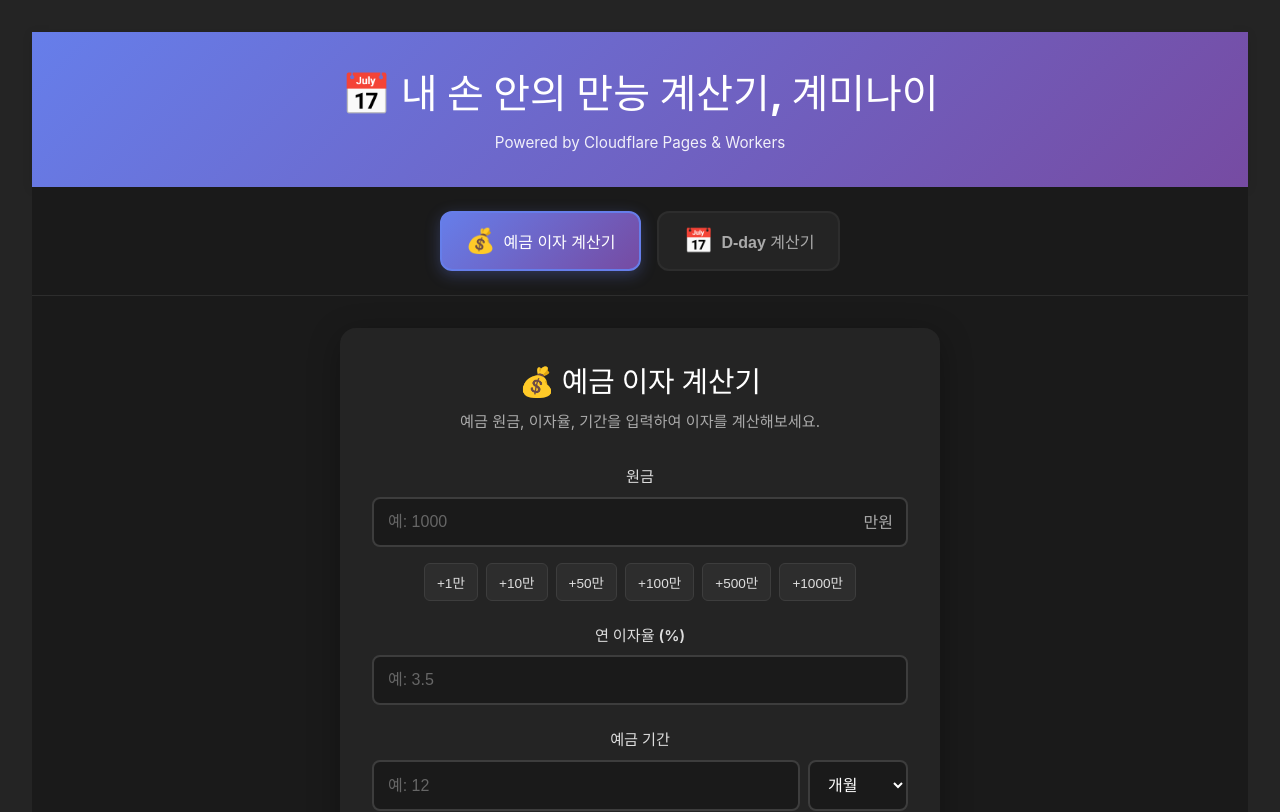
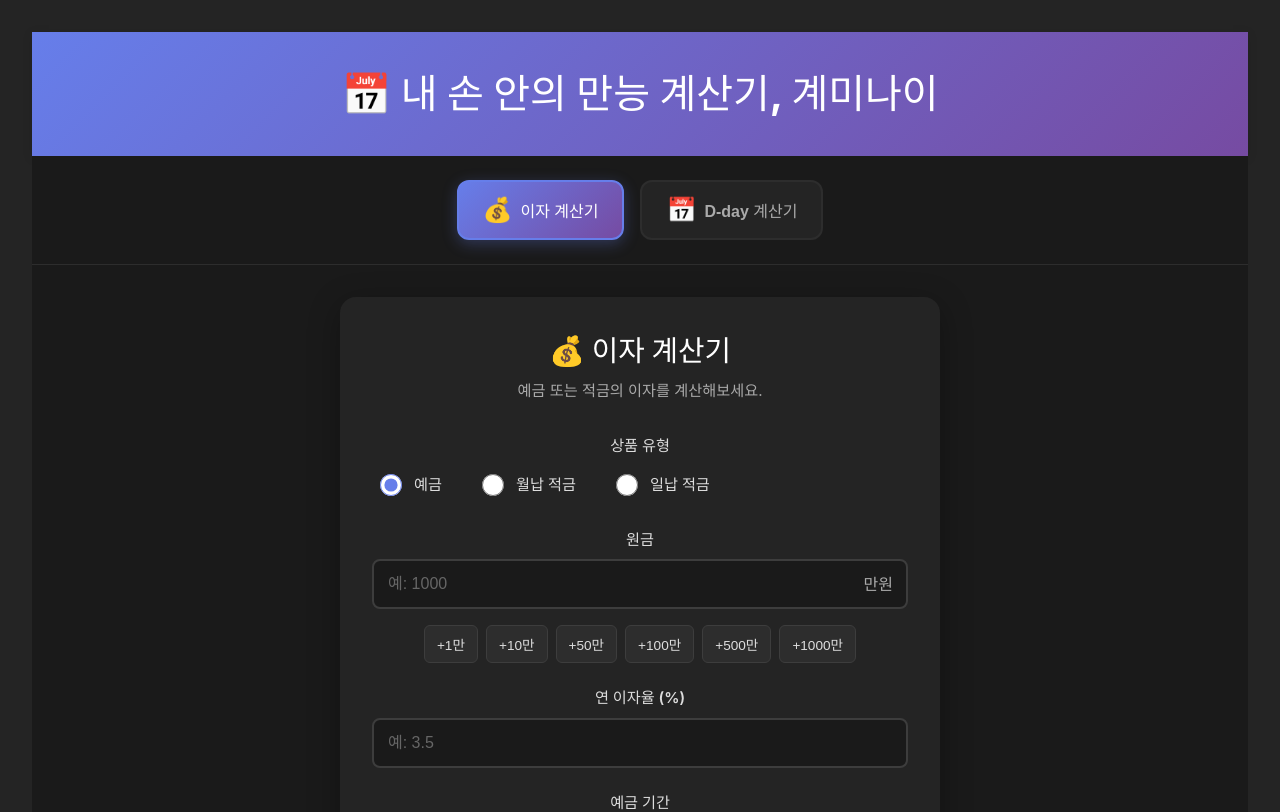
Before and after one commit to sr-josh/malgn-vibe, a React (Vite) app in the folder frontend/: page / in a window 1280 px wide. Shown: the top 812 px of the page. Built offline with nearby package versions, Linux system fonts and the light colour scheme.

Commit message:
월, 일납 적금 추가

```diff
--- a/frontend/src/App.jsx
+++ b/frontend/src/App.jsx
@@ -7,7 +7,7 @@ function App() {
   const [activeTab, setActiveTab] = useState('interest')
 
   const calculators = [
-    { id: 'interest', name: '예금 이자 계산기', icon: '💰' },
+    { id: 'interest', name: '이자 계산기', icon: '💰' },
     { id: 'dday', name: 'D-day 계산기', icon: '📅' },
   ]
 
@@ -26,7 +26,6 @@ function App() {
     <div className="app-container">
       <header className="app-header">
         <h1>📅 내 손 안의 만능 계산기, 계미나이</h1>
-        <p>Powered by Cloudflare Pages & Workers</p>
       </header>
 
       <nav className="calculator-tabs">
@@ -47,7 +46,8 @@ function App() {
       </main>
 
       <footer className="app-footer">
-        <p>Made with ❤️ using Cloudflare</p>
+        <p>Made by josh</p>
+        <p>Powered by Cloudflare Pages & Workers</p>
       </footer>
     </div>
   )
--- a/frontend/src/components/InterestCalculator.jsx
+++ b/frontend/src/components/InterestCalculator.jsx
@@ -2,6 +2,7 @@ import { useState } from 'react'
 import './Calculator.css'
 
 function InterestCalculator() {
+  const [depositType, setDepositType] = useState('deposit') // 'deposit', 'savings', or 'dailySavings'
   const [principal, setPrincipal] = useState('')
   const [rate, setRate] = useState('')
   const [period, setPeriod] = useState('')
@@ -15,7 +16,16 @@ function InterestCalculator() {
 
     const p = parseFloat(principal) * 10000  // 만원 단위를 원으로 변환
     const r = parseFloat(rate) / 100
-    const t = periodType === 'years' ? parseFloat(period) : parseFloat(period) / 12
+
+    // 기간을 연 단위로 변환
+    let t
+    if (periodType === 'years') {
+      t = parseFloat(period)
+    } else if (periodType === 'months') {
+      t = parseFloat(period) / 12
+    } else {
+      t = parseFloat(period) / 365
+    }
 
     if (isNaN(p) || isNaN(r) || isNaN(t) || p <= 0 || r < 0 || t <= 0) {
       alert('올바른 값을 입력해주세요.')
@@ -24,6 +34,8 @@ function InterestCalculator() {
 
     let totalAmountGross, interestAmountGross
 
+    if (depositType === 'deposit') {
+      // 예금 계산
       if (compoundType === 'simple') {
         // 단리 계산: A = P(1 + rt)
         interestAmountGross = p * r * t
@@ -35,11 +47,67 @@ function InterestCalculator() {
         totalAmountGross = p * Math.pow(1 + monthlyRate, months)
         interestAmountGross = totalAmountGross - p
       }
+    } else if (depositType === 'savings') {
+      // 월납 적금 계산 (매월 같은 금액 납입)
+      const monthlyDeposit = p  // 매월 납입액
+      const monthlyRate = r / 12
+      const months = t * 12
+
+      if (compoundType === 'simple') {
+        // 적금 단리: 매월 납입금에 대한 이자 합계
+        // 첫 달 납입금: n개월 이자, 두 번째 달 납입금: n-1개월 이자...
+        interestAmountGross = 0
+        for (let i = 0; i < months; i++) {
+          const remainingMonths = months - i
+          interestAmountGross += monthlyDeposit * (r / 12) * remainingMonths
+        }
+        totalAmountGross = monthlyDeposit * months + interestAmountGross
+      } else {
+        // 적금 복리: 매월 납입금의 복리 계산
+        totalAmountGross = 0
+        for (let i = 0; i < months; i++) {
+          const remainingMonths = months - i
+          totalAmountGross += monthlyDeposit * Math.pow(1 + monthlyRate, remainingMonths)
+        }
+        interestAmountGross = totalAmountGross - (monthlyDeposit * months)
+      }
+    } else {
+      // 일납 적금 계산 (매일 같은 금액 납입)
+      const dailyDeposit = p  // 매일 납입액
+      const dailyRate = r / 365
+      const days = t * 365
+
+      if (compoundType === 'simple') {
+        // 일납 적금 단리
+        interestAmountGross = 0
+        for (let i = 0; i < days; i++) {
+          const remainingDays = days - i
+          interestAmountGross += dailyDeposit * dailyRate * remainingDays
+        }
+        totalAmountGross = dailyDeposit * days + interestAmountGross
+      } else {
+        // 일납 적금 복리
+        totalAmountGross = 0
+        for (let i = 0; i < days; i++) {
+          const remainingDays = days - i
+          totalAmountGross += dailyDeposit * Math.pow(1 + dailyRate, remainingDays)
+        }
+        interestAmountGross = totalAmountGross - (dailyDeposit * days)
+      }
+    }
 
     const tax = parseFloat(taxRate) / 100
     const taxAmount = interestAmountGross * tax
     const interestAmountNet = interestAmountGross - taxAmount
-    const totalAmountNet = p + interestAmountNet
+
+    let totalAmountNet
+    if (depositType === 'deposit') {
+      totalAmountNet = p + interestAmountNet
+    } else if (depositType === 'savings') {
+      totalAmountNet = (p * t * 12) + interestAmountNet
+    } else {
+      totalAmountNet = (p * t * 365) + interestAmountNet
+    }
 
     setResult({
       principal: p,
@@ -51,7 +119,8 @@ function InterestCalculator() {
       rate: parseFloat(rate),
       period: t,
       compoundType: compoundType === 'simple' ? '단리' : '복리',
-      taxRate: parseFloat(taxRate)
+      taxRate: parseFloat(taxRate),
+      depositType: depositType === 'deposit' ? '예금' : depositType === 'savings' ? '월납 적금' : '일납 적금'
     })
   }
 
@@ -66,18 +135,63 @@ function InterestCalculator() {
     setPeriodType('months')
     setCompoundType('simple')
     setTaxRate('15.4')
+    setDepositType('deposit')
     setResult(null)
   }
 
   return (
     <div className="calculator">
       <div className="calculator-card">
-        <h2 className="calculator-title">💰 예금 이자 계산기</h2>
-        <p className="calculator-description">예금 원금, 이자율, 기간을 입력하여 이자를 계산해보세요.</p>
+        <h2 className="calculator-title">💰 이자 계산기</h2>
+        <p className="calculator-description">예금 또는 적금의 이자를 계산해보세요.</p>
 
         <form onSubmit={calculateInterest} className="calculator-form">
           <div className="form-group">
-            <label htmlFor="principal">원금</label>
+            <label>상품 유형</label>
+            <div className="radio-group">
+              <label className="radio-label">
+                <input
+                  type="radio"
+                  value="deposit"
+                  checked={depositType === 'deposit'}
+                  onChange={(e) => {
+                    setDepositType(e.target.value)
+                    if (periodType === 'days') setPeriodType('months')
+                  }}
+                />
+                <span>예금</span>
+              </label>
+              <label className="radio-label">
+                <input
+                  type="radio"
+                  value="savings"
+                  checked={depositType === 'savings'}
+                  onChange={(e) => {
+                    setDepositType(e.target.value)
+                    if (periodType === 'days') setPeriodType('months')
+                  }}
+                />
+                <span>월납 적금</span>
+              </label>
+              <label className="radio-label">
+                <input
+                  type="radio"
+                  value="dailySavings"
+                  checked={depositType === 'dailySavings'}
+                  onChange={(e) => {
+                    setDepositType(e.target.value)
+                    if (periodType === 'years') setPeriodType('days')
+                  }}
+                />
+                <span>일납 적금</span>
+              </label>
+            </div>
+          </div>
+
+          <div className="form-group">
+            <label htmlFor="principal">
+              {depositType === 'deposit' ? '원금' : depositType === 'savings' ? '월 납입액' : '일 납입액'}
+            </label>
             <div className="input-with-unit">
               <input
                 type="number"
@@ -133,8 +247,17 @@ function InterestCalculator() {
                 onChange={(e) => setPeriodType(e.target.value)}
                 className="period-select"
               >
+                {depositType === 'dailySavings' ? (
+                  <>
+                    <option value="days">일</option>
+                    <option value="months">개월</option>
+                  </>
+                ) : (
+                  <>
                     <option value="months">개월</option>
                     <option value="years">년</option>
+                  </>
+                )}
               </select>
             </div>
           </div>
@@ -192,7 +315,8 @@ function InterestCalculator() {
             {/* 입력 정보 요약 */}
             <div className="result-summary">
               <span className="summary-text">
-                원금 <strong>{formatNumber(result.principal)}원</strong> ·
+                {result.depositType} ·
+                {result.depositType === '예금' ? '원금' : result.depositType === '월납 적금' ? '월 납입액' : '일 납입액'} <strong>{formatNumber(result.principal)}원</strong> ·
                 이율 <strong>{result.rate}%</strong> ·
                 기간 <strong>{result.period.toFixed(2)}년</strong> ·
                 {result.compoundType}
@@ -218,7 +342,14 @@ function InterestCalculator() {
               </div>
               <div className="detail-item">
                 <span className="detail-label">수익률</span>
-                <span className="detail-value">{((result.interestNet / result.principal) * 100).toFixed(2)}%</span>
+                <span className="detail-value">
+                  {result.depositType === '예금'
+                    ? ((result.interestNet / result.principal) * 100).toFixed(2)
+                    : result.depositType === '월납 적금'
+                    ? ((result.interestNet / (result.principal * result.period * 12)) * 100).toFixed(2)
+                    : ((result.interestNet / (result.principal * result.period * 365)) * 100).toFixed(2)
+                  }%
+                </span>
               </div>
             </div>
           </div>
```
Lines whose indentation alone changed are shown as unchanged.
